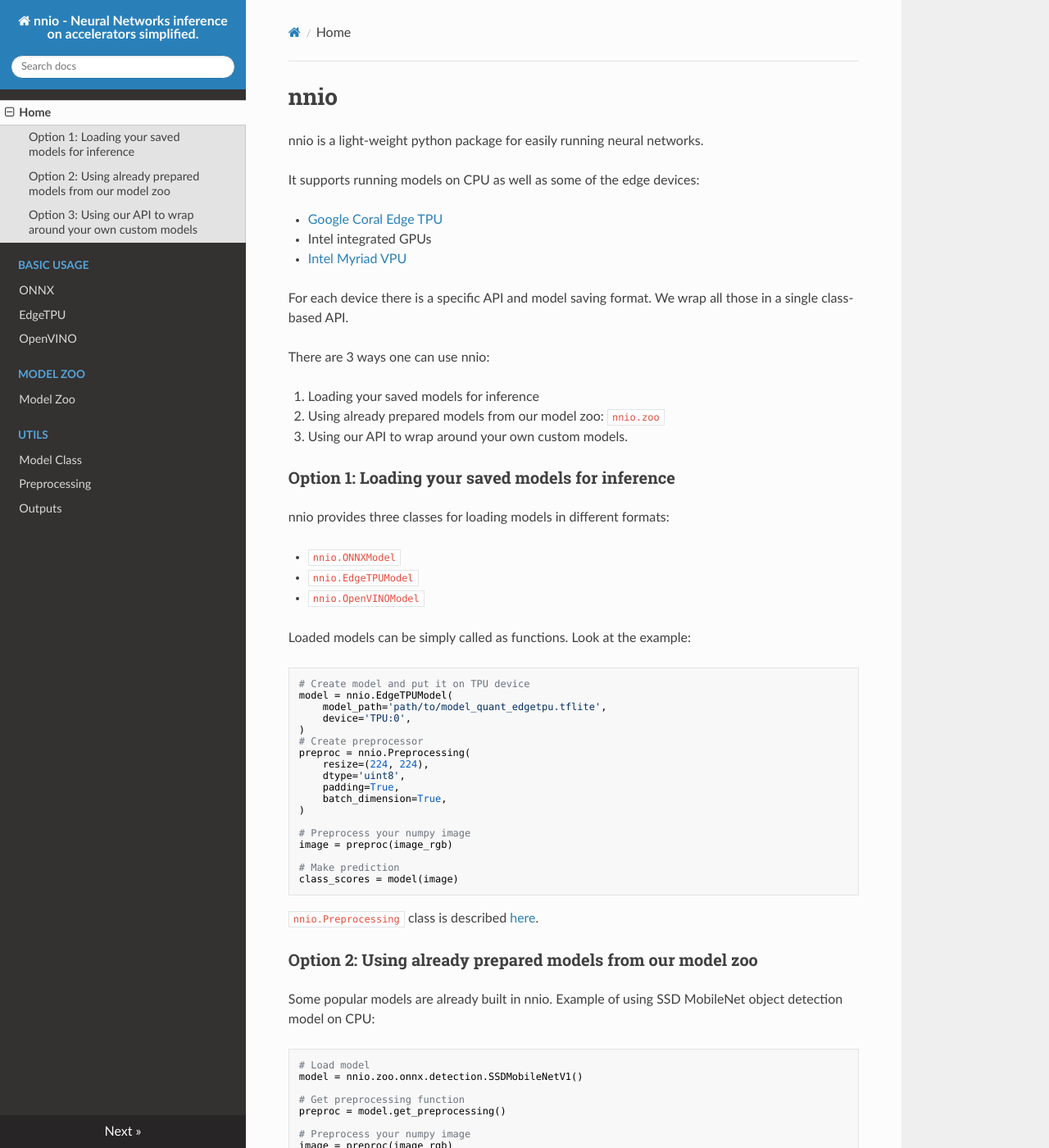
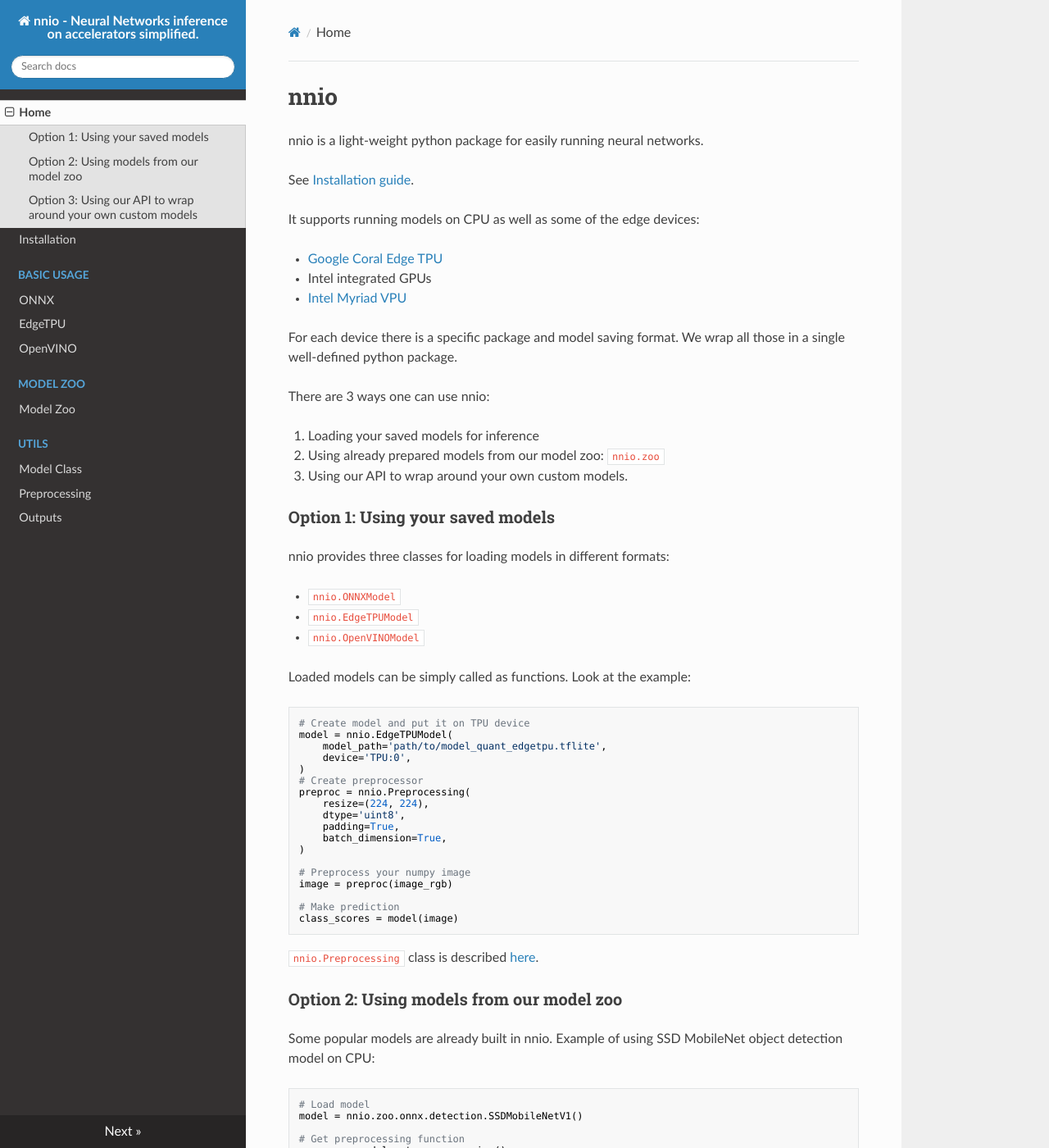
Before and after one commit to FastSense/nnio, an MkDocs documentation site: the page built from docs/index.md, in a window 1280 px wide and 1400 px high. Shown: the whole window at 82% size. Built offline with MkDocs 1.6.1, drawn with Linux system fonts in a browser that asks for light colours; nearby versions of some CDN libraries; some of the changed text lies outside the part shown.

Commit message:
edit docs

```diff
--- a/docs/index.md
+++ b/docs/index.md
@@ -1,5 +1,7 @@
 # nnio
 nnio is a light-weight python package for easily running neural networks.
+
+See [Installation guide](./install.md).
 
 It supports running models on CPU as well as some of the edge devices:
 
@@ -7,7 +9,7 @@
 * Intel integrated GPUs
 * [Intel Myriad VPU](https://www.intel.ru/content/www/ru/ru/products/processors/movidius-vpu/movidius-myriad-x.html)
 
-For each device there is a specific API and model saving format. We wrap all those in a single class-based API.
+For each device there is a specific package and model saving format. We wrap all those in a single well-defined python package.
 
 There are 3 ways one can use nnio:
 
@@ -15,7 +17,7 @@
 2. Using already prepared models from our model zoo: `nnio.zoo`
 3. Using our API to wrap around your own custom models.
 
-### Option 1: Loading your saved models for inference
+### Option 1: Using your saved models
 
 nnio provides three classes for loading models in different formats:
 
@@ -48,7 +50,7 @@
 
 `nnio.Preprocessing` class is described [here](./preprocessing.md).
 
-### Option 2: Using already prepared models from our model zoo
+### Option 2: Using models from our model zoo
 
 Some popular models are already built in nnio. Example of using SSD MobileNet object detection model on CPU:
 
--- a/mkdocs.yml
+++ b/mkdocs.yml
@@ -1,6 +1,7 @@
 site_name: nnio - Neural Networks inference on accelerators simplified.
 nav:
   - Home: index.md
+  - Installation: install.md
   - Basic Usage:
     - ONNX: basic_onnx.md
     - EdgeTPU: basic_edgetpu.md
```
Also changed, not shown: other parts of docs/index.md (+3 -1 lines), docs/install.md (added, +37 -0 lines).
